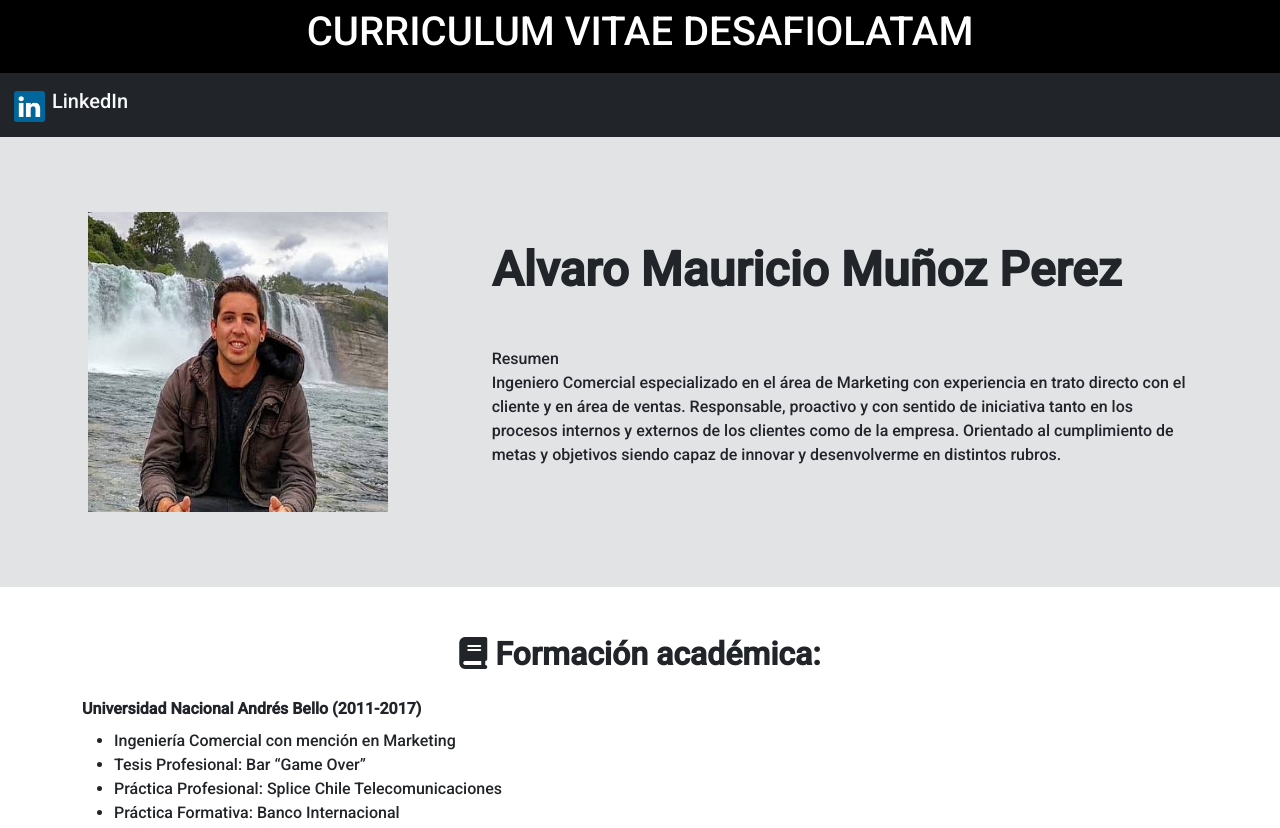
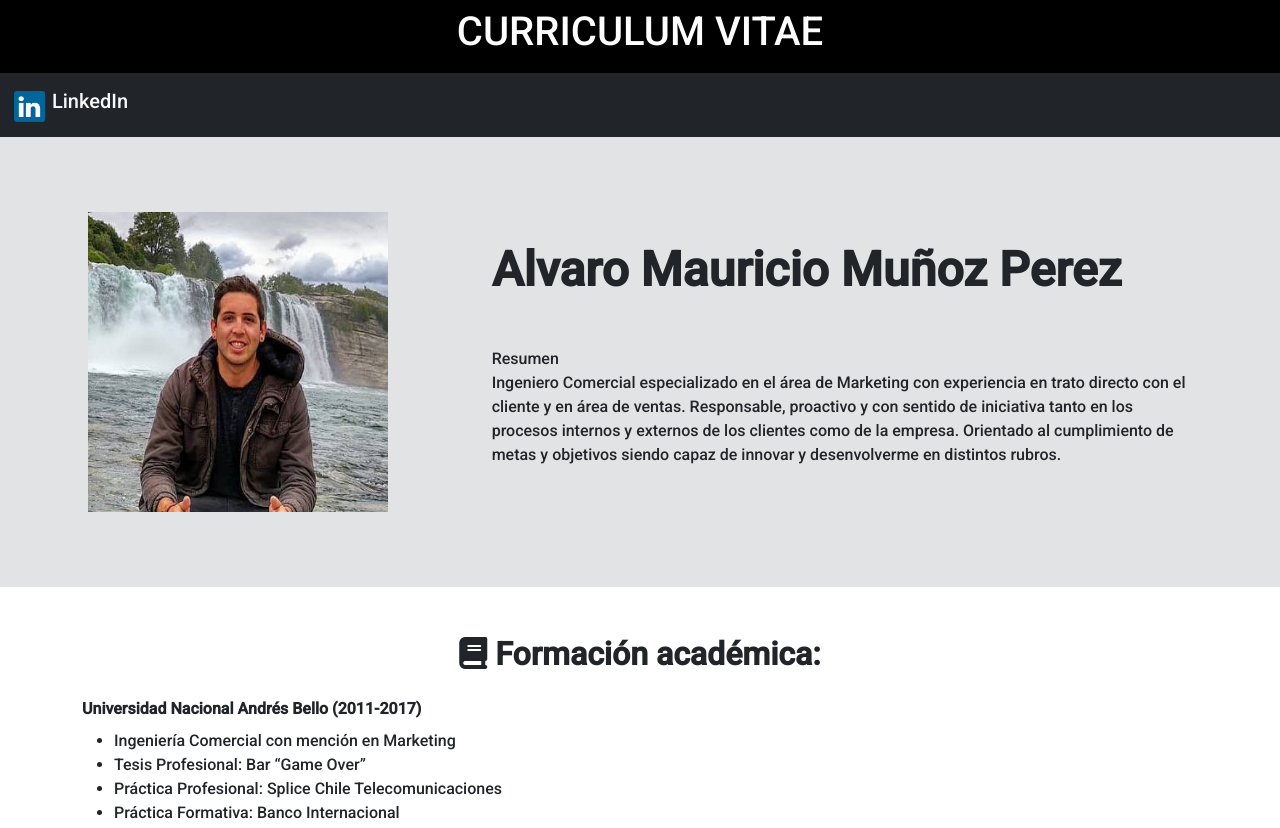
Before and after one commit to amuozprez/desafiolatam-cv, a plain HTML site: page index.html in a window 1280 px wide. Shown: the top 828 px of the page. Drawn offline with nearby package versions, Linux system fonts and the light colour scheme.

Commit message:
Se cambio nuevamente el h1 del header en index.html

```diff
--- a/index.html
+++ b/index.html
@@ -19,7 +19,7 @@
 <body>
 
     <header>
-        <h1 class="mt-2">CURRICULUM VITAE DESAFIOLATAM</h1>
+        <h1 class="mt-2">CURRICULUM VITAE</h1>
     </header>
 
 
```
